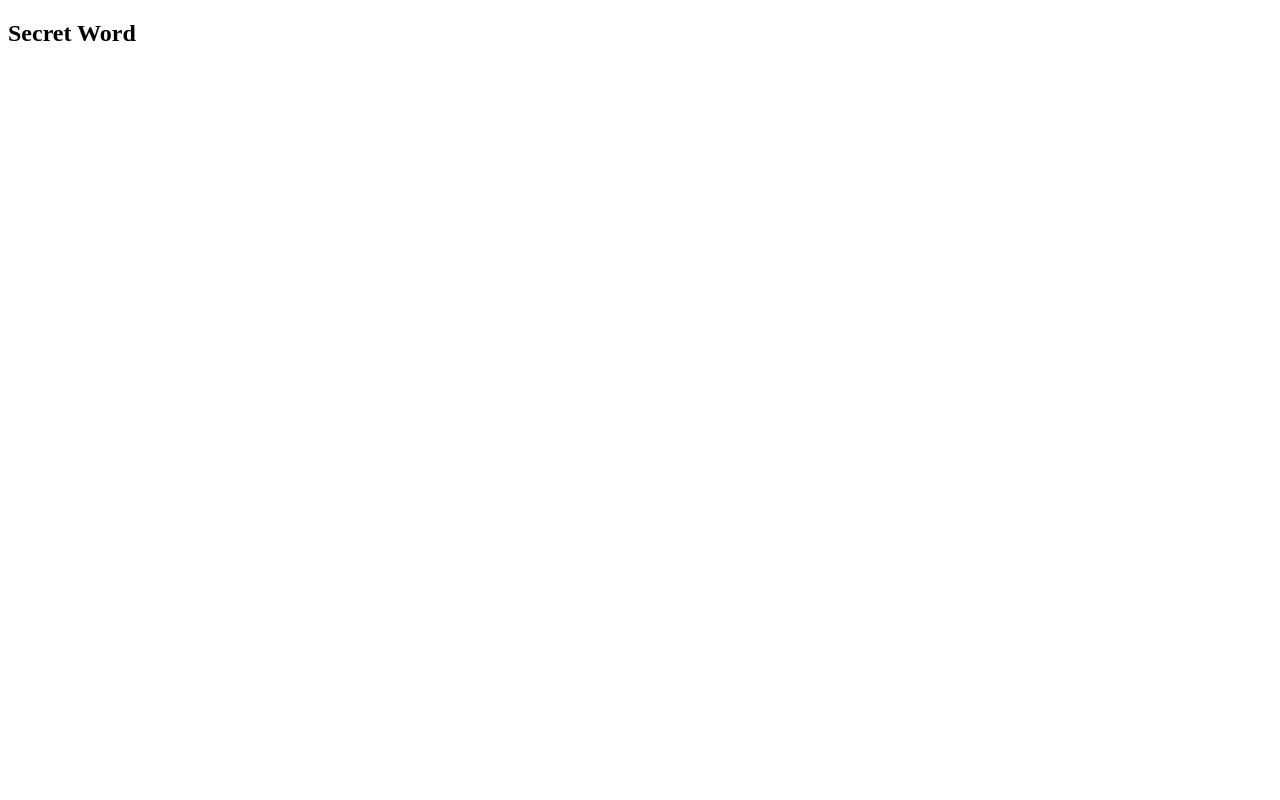
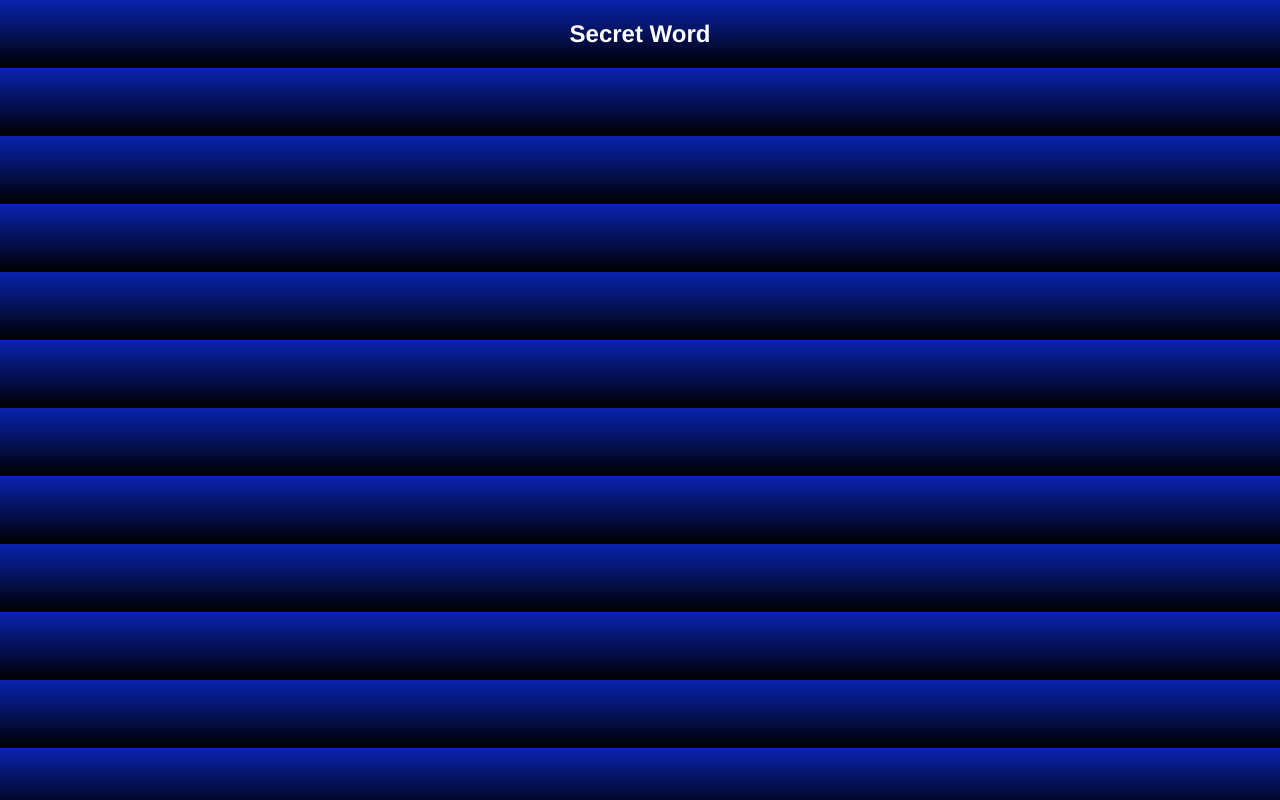
Before and after one commit to Orozimbo1/Secret_Word, a React (Vite) app in the folder secret-word-app/: page / in a window 1280 px wide. Built offline with nearby package versions, Linux system fonts and the light colour scheme.

Commit message:
Ajustes gerais

```diff
--- a/secret-word-app/src/App.css
+++ b/secret-word-app/src/App.css
@@ -0,0 +1,6 @@
+.App {
+  display: flex;
+  justify-content: center;
+  align-items: center;
+  text-align: center;
+}
--- a/secret-word-app/src/index.css
+++ b/secret-word-app/src/index.css
@@ -0,0 +1,15 @@
+html, body {
+  heigth: 100%;
+}
+
+body {
+  font-family: Helvetica;
+  margin: 0;
+  padding: 0;
+  background: linear-gradient(
+    180deg,
+    rgba(9, 35, 175, 1) 0%,
+    rgba(0, 0, 0, 1) 100%
+  );
+  color: #fff;
+}
```
